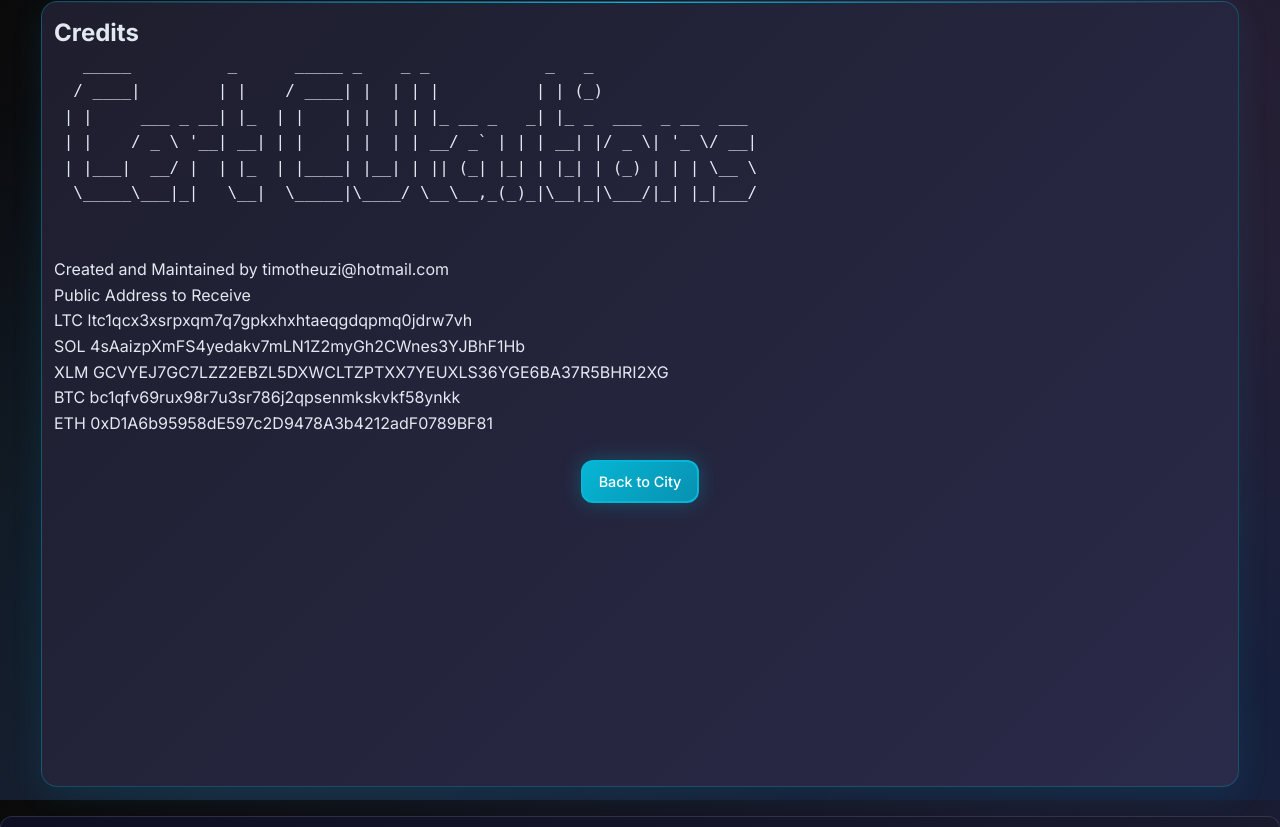
After one commit to timotheuzi/gangwar, a Flask app: page /credits in a window 1280 px wide. The commit adds this page. Shown: the top 827 px of the page. Run offline with Flask 3, Linux system fonts and the light colour scheme; some libraries are stand-ins or nearby versions.

Commit message:
Add credits page route and navigation link in city template
- Add new '/credits' route in app.py to render credits.html with game_state
- Add credits location link in city.html template for user navigation
- Include new credits.html template file for displaying game credits and donations

```diff
--- a/app.py
+++ b/app.py
@@ -823,6 +823,11 @@ def picknsave():
 def infobooth():
     game_state = get_game_state()
     return render_template('infobooth.html', game_state=game_state)
+
+@app.route('/credits')
+def credits():
+    game_state = get_game_state()
+    return render_template('credits.html', game_state=game_state)
 
 @app.route('/stats')
 def stats():
--- /dev/null
+++ b/templates/credits.html
@@ -0,0 +1,34 @@
+{% extends "base.html" %}
+
+{% block content %}
+<div class="credits-screen">
+    <h2>Credits</h2>
+
+    <div class="ascii-art">
+<pre>
+   _____          _      _____ _    _ _            _   _
+  / ____|        | |    / ____| |  | | |          | | (_)
+ | |     ___ _ __| |_  | |    | |  | | |_ __ _   _| |_ _  ___  _ __  ___
+ | |    / _ \ '__| __| | |    | |  | | __/ _` | | | __| |/ _ \| '_ \/ __|
+ | |___|  __/ |  | |_  | |____| |__| | || (_| |_| | |_| | (_) | | | \__ \
+  \_____\___|_|   \__|  \_____|\____/ \__\__,_(_)_|\__|_|\___/|_| |_|___/
+
+
+</pre>
+    </div>
+
+    <div class="credits-content">
+        <p>Created and Maintained by timotheuzi@hotmail.com</p>
+        <p>Public Address to Receive</p>
+        <p>LTC ltc1qcx3xsrpxqm7q7gpkxhxhtaeqgdqpmq0jdrw7vh</p>
+        <p>SOL 4sAaizpXmFS4yedakv7mLN1Z2myGh2CWnes3YJBhF1Hb</p>
+        <p>XLM GCVYEJ7GC7LZZ2EBZL5DXWCLTZPTXX7YEUXLS36YGE6BA37R5BHRI2XG</p>
+        <p>BTC bc1qfv69rux98r7u3sr786j2qpsenmkskvkf58ynkk</p>
+        <p>ETH 0xD1A6b95958dE597c2D9478A3b4212adF0789BF81</p>
+    </div>
+
+    <div class="actions">
+        <a href="{{ url_for('city') }}" class="btn btn-primary">Back to City</a>
+    </div>
+</div>
+{% endblock %}
```
Also changed, not shown: templates/city.html (+7 -0 lines), README.md.
